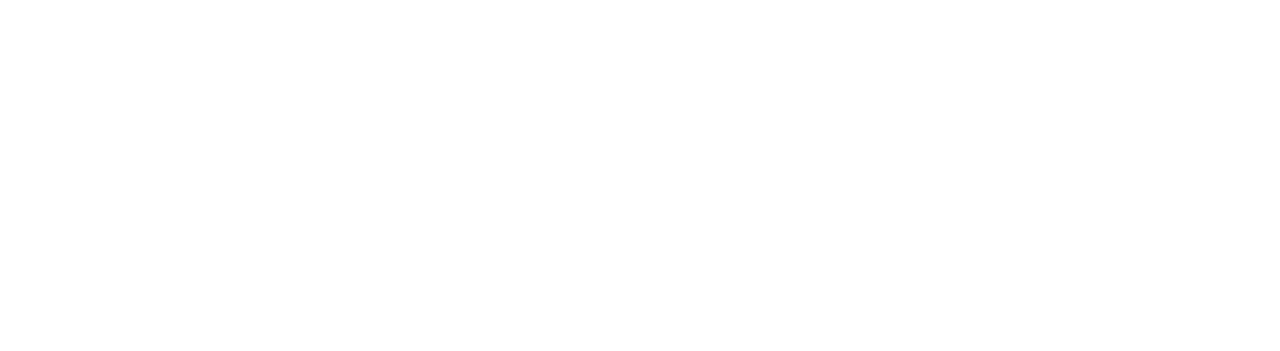
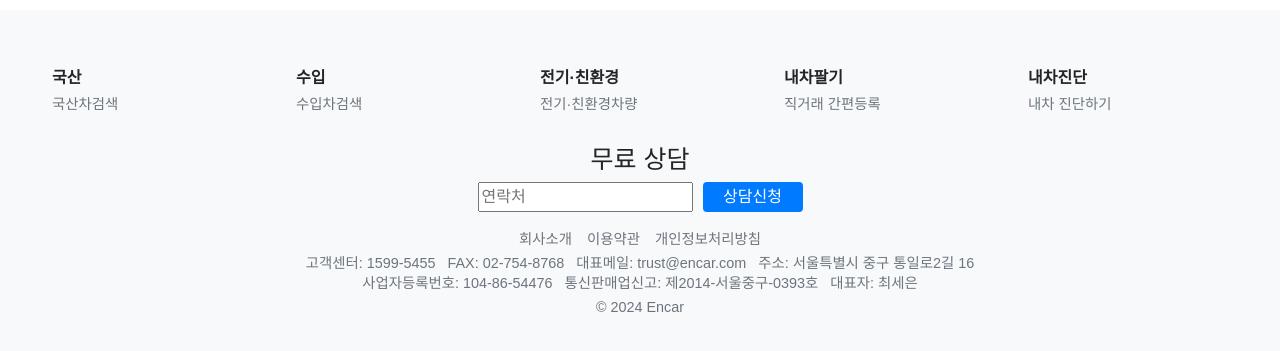
Before and after one commit to CuteSeeun/JacaScript_CodeReview, a React (Create React App) app in the folder usedcar/front/: page / in a window 1280 px wide. Shown: the part 771-1122 px from the top of the page. Before the commit the page ends 800 px from the top, so only its background shows below. Built offline with nearby package versions, Linux system fonts and the light colour scheme; no server answers.

Commit message:
feat : edit
edit

```diff
--- a/usedcar/front/src/App.js
+++ b/usedcar/front/src/App.js
@@ -23,11 +23,12 @@
           <Route index element={<CarListMain />}/>
             <Route path='/detailmain/:id' element={<DetailMain/>}/>
             <Route path='/detailuser/:id' element={<DetailUser/>}/>
-            <Route path="join" element={<Join />} />
-            <Route path="login" element={<Login />} />
-            <Route path="Header" element={<Header />} />
-            <Route path="mypage" element={<MyPage />} />
-            <Route path="EditInfo" element={<EditInfo />} />
+            <Route path="/join" element={<Join />} />
+            <Route path="/add" element={<Add/>}/>
+            <Route path="/login" element={<Login />} />
+            <Route path="/Header" element={<Header />} />
+            <Route path="/mypage" element={<MyPage />} />
+            <Route path="/EditInfo" element={<EditInfo />} />
             <Route path="*" element={<NotPage/>} />
           </Route>
         </Routes>
--- a/usedcar/front/src/Layout.jsx
+++ b/usedcar/front/src/Layout.jsx
@@ -1,6 +1,7 @@
 import React from 'react';
 import { Outlet } from 'react-router-dom';
 import Header from './components/header/Header';
+import Footer from './components/footer/Footer';
 
 const Layout = () => {
     return (
@@ -9,7 +10,7 @@
             <div className='inner'>
                 <Outlet/>
             </div>
-            {/* 푸터 */}
+            <Footer/>
         </div>
     );
 };
--- /dev/null
+++ b/usedcar/front/src/components/footer/Footer.jsx
@@ -0,0 +1,72 @@
+import React from 'react';
+import { Link } from 'react-router-dom'; // Link 임포트
+import { FooterWrap } from './footerStyled';
+
+const Footer = () => {
+    return (
+        <FooterWrap>
+            <footer>
+                <div className="container">
+                    <div className="row">
+                        <div>
+                            <h6>국산</h6>
+                            <ul>
+                                {/* <li><Link to="/">국산차검색</Link></li> */}
+                                <li><a href="#">국산차검색</a></li>
+                            </ul>
+                        </div>
+                        <div>
+                            <h6>수입</h6>
+                            <ul>
+                                <li><Link to="/">수입차검색</Link></li>
+                            </ul>
+                        </div>
+                        <div>
+                            <h6>전기·친환경</h6>
+                            <ul>
+                                <li><Link to="/">전기·친환경차량</Link></li>
+                            </ul>
+                        </div>
+                        <div>
+                            <h6>내차팔기</h6>
+                            <ul>
+                                <li><Link to="/">직거래 간편등록</Link></li>
+                            </ul>
+                        </div>
+                        <div>
+                            <h6>내차진단</h6>
+                            <ul>
+                                <li><Link to="/">내차 진단하기</Link></li>
+                            </ul>
+                        </div>
+                    </div>
+                    <div className="app-download">
+                        <h3>무료 상담</h3>
+                        <form>
+                            <input type="text" placeholder="연락처" />
+                            <button type="button">상담신청</button>
+                        </form>
+                    </div>
+
+                    <div className="bottom-info">
+                        <ul>
+                            <li><Link to="/">회사소개</Link></li>
+                            <li><Link to="/">이용약관</Link></li>
+                            <li><Link to="/">개인정보처리방침</Link></li>
+                        </ul>
+                        <p className='bottomP1'>
+                            고객센터: 1599-5455 &nbsp; FAX: 02-754-8768 &nbsp; 대표메일: trust@encar.com &nbsp;
+                            주소: 서울특별시 중구 통일로2길 16<br />
+                            </p>
+                                <p className='bottomP2'>
+                            사업자등록번호: 104-86-54476 &nbsp; 통신판매업신고: 제2014-서울중구-0393호 &nbsp; 대표자: 최세은
+                        </p>
+                        <p className="copyright">&copy; 2024 Encar</p>
+                    </div>
+                </div>
+            </footer>
+        </FooterWrap>
+    );
+};
+
+export default Footer;
--- /dev/null
+++ b/usedcar/front/src/components/footer/footerStyled.js
@@ -0,0 +1,114 @@
+import styled from 'styled-components';
+
+export const FooterWrap = styled.div`
+  footer {
+    background-color: #f8f9fa;
+    padding: 60px 20px;
+  }
+
+  footer .container {
+    max-width: 1200px;
+    margin: 0 auto;
+  }
+
+  footer .row {
+    display: flex;
+    justify-content: space-between;
+    align-items: flex-start;
+    flex-wrap: nowrap; /* 한 줄에 강제 배치 */
+    gap: 20px; /* 요소 간 간격 */
+  }
+
+  footer .row > div {
+    flex: 1; /* 각 요소가 동일한 비율로 너비 차지 */
+    min-width: 150px; /* 최소 너비 설정 */
+  }
+
+  footer h6 {
+    font-size: 1rem;
+    font-weight: bold;
+    margin-bottom: 10px;
+  }
+
+  footer ul {
+    list-style-type: none;
+    padding: 0;
+  }
+
+  footer ul li {
+    margin-bottom: 5px;
+  }
+
+  footer ul li a {
+    text-decoration: none;
+    color: #6c757d;
+    font-size: 0.9rem;
+    display: inline-block;
+    transition: color 0.3s ease;
+  }
+
+  footer ul li a:hover {
+    color: #007bff;
+  }
+
+  .app-download {
+    margin-top: 30px;
+    text-align: center;
+    h3{font-size:25px;
+        font-family: 900;
+        margin-bottom: 10px;
+    }
+  }
+
+  .app-download form {
+    display: flex;
+    justify-content: center;
+    gap: 10px;
+
+
+    button{background: #007bff;
+        width: 100px;
+        height:30px;
+        border-radius: 4px;
+    color: #fff;
+    &:hover{background: #0056b3;}
+    }
+  }
+
+  .bottom-info {
+    color: #6c757d;
+    font-size: 0.9rem;
+    text-align: center;
+    margin-top: 20px;
+    .bottomP1{
+        margin-top: 5px;
+    }
+    .bottomP2{
+        margin: 5px 0 10px ;
+    }
+  }
+
+  .bottom-info ul {
+    display: flex;
+    justify-content: center;
+    gap: 15px;
+  }
+
+  /* 반응형 레이아웃 */
+  @media (max-width: 768px) {
+    footer .row {
+      flex-direction: column;
+      align-items: center;
+    }
+
+    footer .row > div {
+      width: 100%; /* 모바일에서는 전체 너비 사용 */
+      text-align: center;
+    }
+
+    .app-download form {
+      flex-direction: column;
+      width: 100%;
+    }
+  }
+`;
--- a/usedcar/front/src/components/header/Header.jsx
+++ b/usedcar/front/src/components/header/Header.jsx
@@ -7,6 +7,8 @@
 const Header = () => {
   const uNo = localStorage.getItem('uNo');
   const [name, setName] = useState('');
+
+  // const logout = localStorage.removeItem('uNo');
 
 
   useEffect(() => {
@@ -34,8 +36,9 @@
         {uNo ? (
           <>
             <label>{name}님 어서오세요</label>
-            <Link>로그아웃</Link>
-            <Link to="/sell">판매하기</Link>
+            {/* <Link><button onClick={logout}>로그아웃</button></Link> */}
+            <button>로그아웃</button>
+            <Link to="/add">판매하기</Link>
             <Link to="/mypage">마이페이지</Link>
           </>
         ) : (
--- a/usedcar/front/src/components/login/login.js
+++ b/usedcar/front/src/components/login/login.js
@@ -38,6 +38,7 @@
             } else {
                 setError('로그인 실패: ' + response.data.message);
             }
+            // window.location.reload();
         } catch (error) {
             console.error('로그인 중 오류:', error);
             setError('로그인 중 오류가 발생했습니다.');
--- a/usedcar/front/src/components/mainhj/CarListBanner.jsx
+++ b/usedcar/front/src/components/mainhj/CarListBanner.jsx
@@ -1,6 +1,6 @@
 import { CarListBannerWrap } from './carListStyle';
 
-const CarListBanner = ({ filters, setFilters,setSearch }) => {
+const CarListBanner = ({ filters, setFilters,setSearch,setInput }) => {
 
     const filterChange = e => {
         const { name, value } = e.target;
@@ -20,6 +20,7 @@
             color: ''
         });
         setSearch('');
+        setInput('');
     };
 
     return (
--- a/usedcar/front/src/components/mainhj/CarListMain.jsx
+++ b/usedcar/front/src/components/mainhj/CarListMain.jsx
@@ -9,6 +9,9 @@
     const [carList, setCarList] = useState([]);
     const [search, setSearch] = useState('');
     const [filteredCars, setFilteredCars] = useState([]);
+
+    const [input , setInput] = useState('');
+
     const [filters, setFilters] = useState({
         brand: '',
         year: '',
@@ -70,11 +73,25 @@
         return carPrice >= minPrice && carPrice <= maxPrice;
     };
 
+    const searchValue = value =>{
+        setSearch(value);
+
+        const matchedCars = carList.filter(car => car.name.toLowerCase().includes(value.toLowerCase()));
+
+        if(matchedCars.length > 0){
+            const carBrand = matchedCars[0].brand;
+            setFilters(prevCar =>({
+                ...prevCar,
+                brand:carBrand,
+            }))
+        }
+    }
+
     return (
         <CarListMainWrap>
-            <CarListTop setSearch={setSearch} />
+            <CarListTop setSearch={searchValue} input={input} setInput={setInput} />
             <ContentWrap>
-                <CarListBanner filters={filters} setFilters={setFilters} setSearch={setSearch}/>
+                <CarListBanner filters={filters} setFilters={setFilters} setSearch={setSearch} setInput={setInput} />
                 <CarListOutput carList={filteredCars} currentPage={currentPage} setCurrentPage={setCurrentPage} />
             </ContentWrap>
         </CarListMainWrap>
--- a/usedcar/front/src/components/mainhj/CarListTop.jsx
+++ b/usedcar/front/src/components/mainhj/CarListTop.jsx
@@ -1,9 +1,9 @@
 import React, {  useState } from 'react';
 import { CarListTopWrap } from './carListStyle';
 
-const CarListTop = ({setSearch}) => {
+const CarListTop = ({setSearch , input , setInput}) => {
 
-    const [input , setInput] = useState('');
+    // const [input , setInput] = useState('');
 
 
         const carMain = ()=>{
```
Also changed, not shown: usedcar/front/src/components/detail/DetailUser.jsx (+15 -2 lines).
